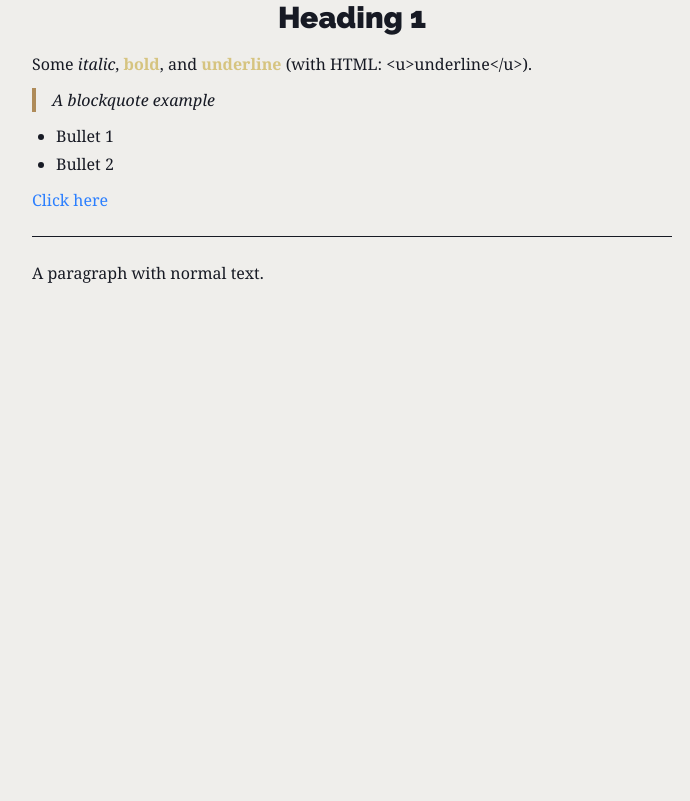
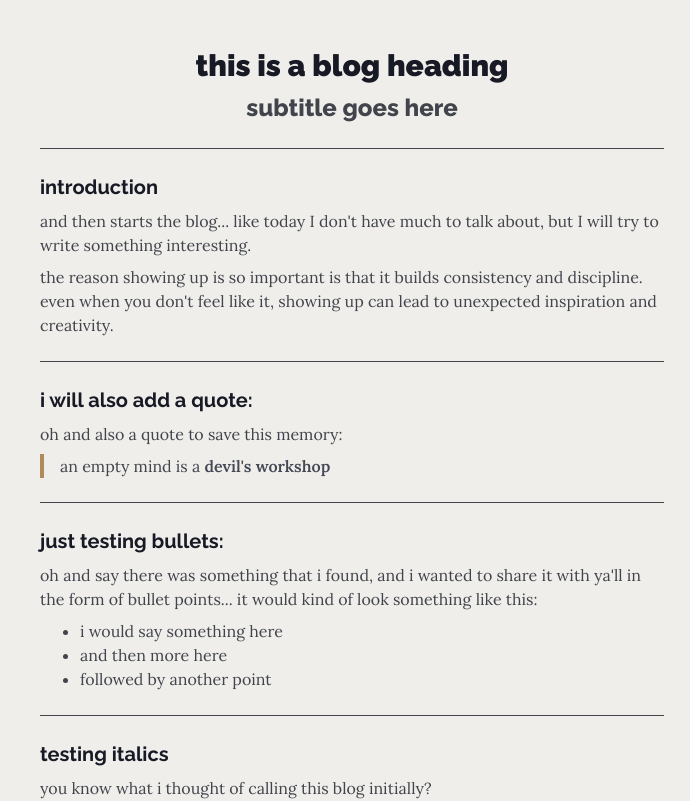
Before and after one commit to JagatJaishankar/jagat-jaishankar, a Next.js app: page /posts in a window 1280 px wide. Shown: the top 801 px of the page, without its empty margins (288-978 px from the left). Built offline with nearby package versions, Linux system fonts and the light colour scheme.

Commit message:
build: markdown works

```diff
--- a/app/admin/page.js
+++ b/app/admin/page.js
@@ -24,7 +24,7 @@ export default function AdminPage() {
     <main>
       {/* the hero section i guess */}
       <section className="max-w-3xl mx-auto px-6 py-12 text-center">
-        <h1 className="font-raleway font-black text-5xl">i'm CEO bitch</h1>
+        <h1 className="font-raleway font-black text-5xl">i&apos;m CEO bitch</h1>
         <div className="font-space text-lg opacity-80 mb-8">
           the journey matters a lot
         </div>
--- a/app/posts/page.js
+++ b/app/posts/page.js
@@ -1,64 +1,104 @@
 import ReactMarkdown from "react-markdown";
 
 const markdown = `
-# Heading 1
+# this is a blog heading
+## subtitle goes here
+---
 
-Some _italic_, **bold**, and __underline__ (with HTML: <u>underline</u>).
+### introduction
+and then starts the blog... like today I don't have much to talk about, but I will try to write something interesting.
 
-> A blockquote example
-
-- Bullet 1
-- Bullet 2
-
-[Click here](https://example.com)
+the reason showing up is so important is that it builds consistency and discipline. even when you don't feel like it, showing up can lead to unexpected inspiration and creativity.
 
 ---
 
-A paragraph with normal text.
+### i will also add a quote:
+oh and also a quote to save this memory:
+> an empty mind is a **devil's workshop**
+
+---
+
+### just testing bullets:
+oh and say there was something that i found, and i wanted to share it with ya'll in the form of bullet points... it would kind of look something like this:
+- i would say something here
+- and then more here
+- followed by another point
+
+---
+
+### testing italics
+you know what i thought of calling this blog initially?
+
+"*i'm CEO bitch.*"
+
+---
+
+### lastly... testing images :)
+
+okay i am going to use something like that i do in obsidian and i really hope it works.. and shows and image below... I mean not like I will be doing all of this often, but ye i truly do hope it all works and shows the way i want it to :)
+
+![the image](/the-social-network.jpg)
+
+damn everything actually works and i just super surpised... like who would have expected this to work out of the box! literally NOBODYYY!
+
+---
+
 `;
 
 export default function BlogRenderer() {
   return (
-    <div className="prose prose-invert max-w-2xl mx-auto px-4">
+    <div className="prose prose-invert max-w-2xl mx-auto px-6 py-12">
       <ReactMarkdown
         components={{
           h1: ({ node, ...props }) => (
             <h1
-              className="text-3xl font-black font-raleway mb-4 text-neutral text-center"
+              className="text-3xl font-black font-raleway mb-2 text-neutral text-center"
+              {...props}
+            />
+          ),
+          h2: ({ node, ...props }) => (
+            <h2
+              className="text-2xl font-extrabold font-raleway text-neutral text-center opacity-80"
               {...props}
             />
           ),
           h3: ({ node, ...props }) => (
             <h3
-              className="text-xl font-extrabold font-raleway mb-3 text-neutral"
+              className="text-xl font-bold font-raleway mb-2 text-neutral"
+              {...props}
+            />
+          ),
+          h4: ({ node, ...props }) => (
+            <h4
+              className="text-xl font-bold font-raleway mb-2 text-neutral"
               {...props}
             />
           ),
           p: ({ node, ...props }) => (
-            <p className="text-base font-serif my-3 text-neutral" {...props} />
+            <p className="font-lora my-2 text-neutral opacity-80" {...props} />
           ),
           a: ({ node, ...props }) => (
-            <a className="text-blue-500 link link-hover" {...props} />
+            <a className="text-blue-700 link link-hover" {...props} />
           ),
           blockquote: ({ node, ...props }) => (
             <blockquote
-              className="border-l-4 pl-4 italic text-sm font-mono text-secondary"
+              className="border-l-4 pl-4 font-space border-secondary"
               {...props}
             />
           ),
           ul: ({ node, ...props }) => (
-            <ul className="list-disc ml-6 text-base font-serif" {...props} />
+            <ul
+              className="list-disc ml-10 font-lora opacity-80 my-2"
+              {...props}
+            />
           ),
-          li: ({ node, ...props }) => <li className="mb-1" {...props} />,
-          hr: () => <hr className="my-6 border-t border-neutral" />,
+          li: ({ node, ...props }) => <li className="" {...props} />,
+          hr: () => <hr className="my-6 border-t border-neutral opacity-80" />,
           strong: ({ node, ...props }) => (
-            <strong className="font-semibold text-accent" {...props} />
+            <strong className="font-semibold text-primary" {...props} />
           ),
           em: ({ node, ...props }) => (
             <em className="italic text-neutral" {...props} />
-          ),
-          u: ({ node, ...props }) => (
-            <u className="underline decoration-dashed" {...props} />
           ),
         }}
       >
```
